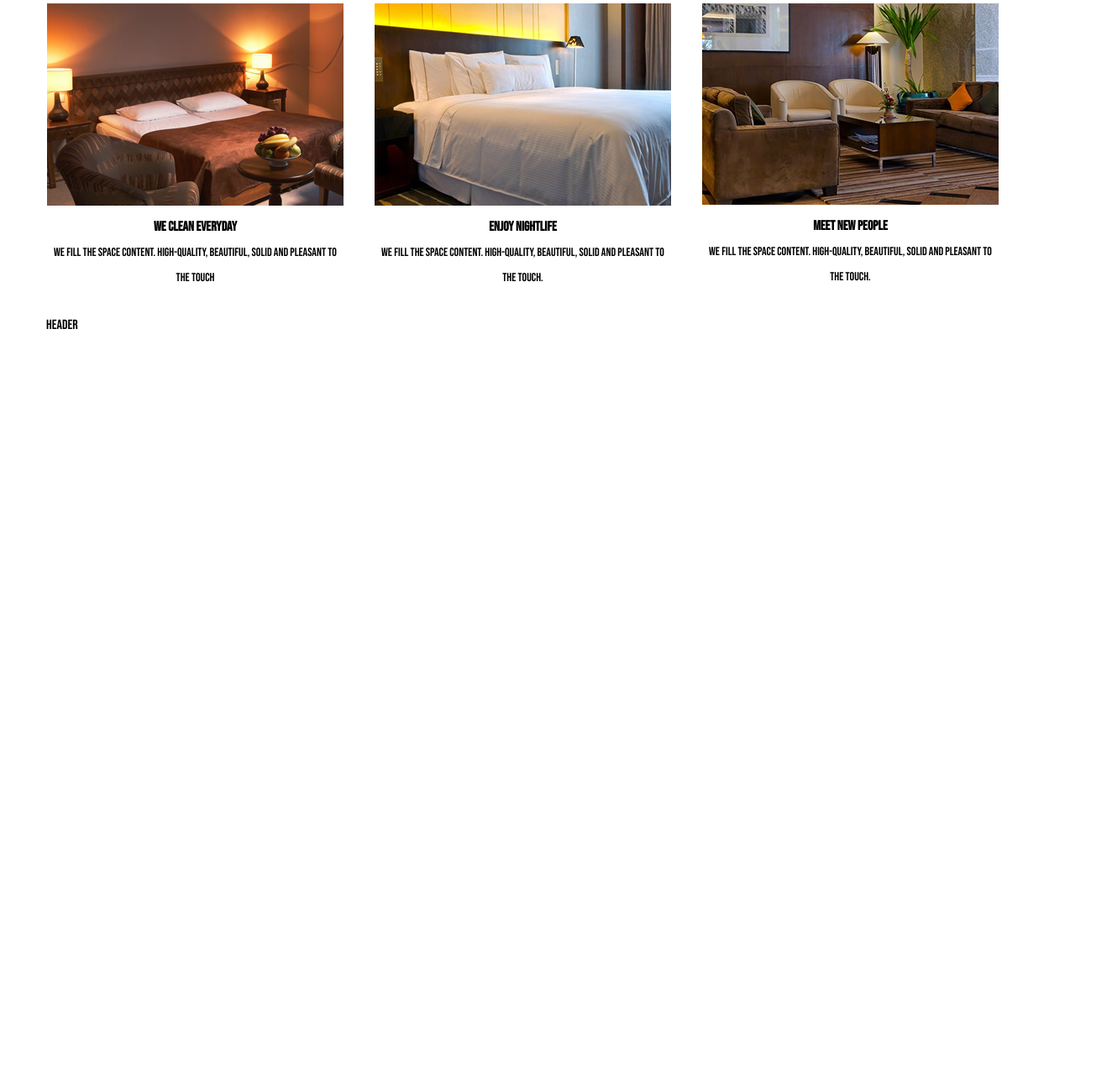
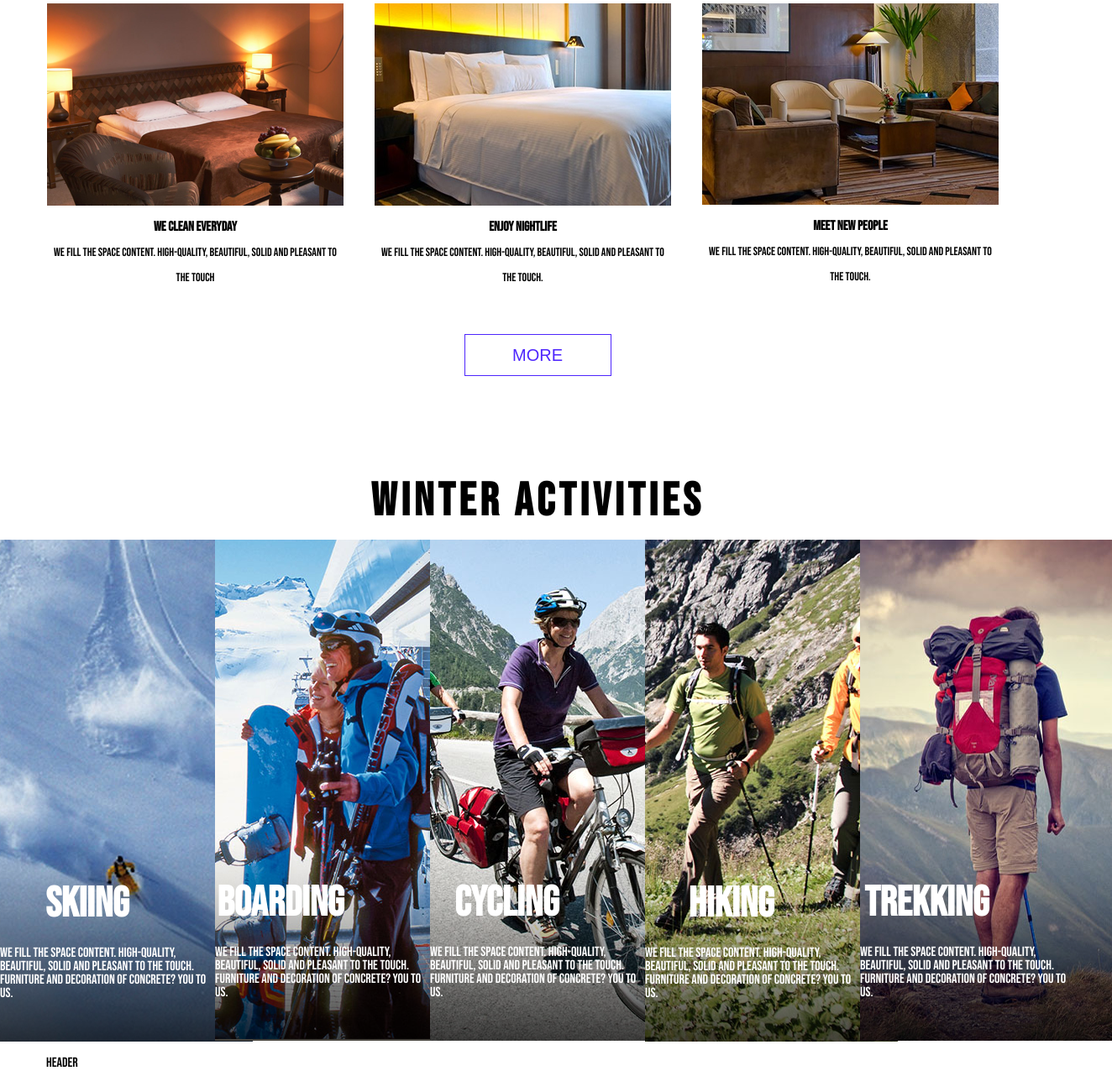
Before and after one commit to YuliiaBrakova/hotelproject, a plain HTML site: page index.html in a window 1280 px wide. Shown: the part 928-2210 px from the top of the page at 84% size, 1324 px wide, since content can reach past the window. Before the commit the page ends 1331 px from the top, so only its background shows below. Drawn offline with Linux system fonts and the light colour scheme.

Commit message:
add activities

```diff
--- a/index.html
+++ b/index.html
@@ -99,7 +99,7 @@
 			</div>
 		</div>
 
-				<div class="row">
+		<div class="row">
 			<div class="col-md-4">
 				<div class="hotel_list">
 					<div class="hotel_list_img">
@@ -134,6 +134,64 @@
 				</div>
 			</div>
 		</div>
+		<div class="row">
+			<div class="col-md-12">
+				<div class="btn_hotel">
+					<button type="submite"class="btn_hotel_list">MORE</button>
+				</div>
+			</div>
+		</div>
+	</div>
+
+	<div class="activities">
+		<div class="activities_list row">
+			<div class="col-md-12">
+				<h1>Winter activities</h1>
+			</div>
+		</div>
+
+		<div class="activities_list row">
+			<div class="col-md-2">
+				<div class="activities_img">
+					<img src="images/list(1).png" alt="">
+					<h3>Skiing</h3>
+					<p class="text">We fill the space content. High-quality, beautiful, solid and pleasant to the touch. Furniture and decoration of concrete? You to us.</p>
+				</div>
+
+			</div>
+			<div class="col-md-2">
+				<div class="activities_img">
+					<img src="images/list(2).png" alt="">
+					<h3>Boarding</h3>
+					<p class="text">We fill the space content. High-quality, beautiful, solid and pleasant to the touch. Furniture and decoration of concrete? You to us.</p>
+				</div>
+
+			</div>
+			<div class="col-md-2">
+				<div class="activities_img">
+					<img src="images/list(3).png" alt="">
+					<h3>Cycling</h3>
+					<p class="text">We fill the space content. High-quality, beautiful, solid and pleasant to the touch. Furniture and decoration of concrete? You to us.</p>
+				</div>
+
+			</div>
+			<div class="col-md-2">
+				<div class="activities_img">
+					<img src="images/list(4).png" alt="">
+					<h3>Hiking</h3>
+					<p class="text">We fill the space content. High-quality, beautiful, solid and pleasant to the touch. Furniture and decoration of concrete? You to us.</p>
+				</div>
+
+			</div>
+			<div class="col-md-2">
+				<div class="activities_img">
+					<img src="images/list(5).png" alt="">
+					<h3>Trekking</h3>
+					<p class="text">We fill the space content. High-quality, beautiful, solid and pleasant to the touch. Furniture and decoration of concrete? You to us.</p>
+				</div>
+			</div>
+		</div>
+
 	</div>
 </main>
 
--- a/style.css
+++ b/style.css
@@ -22,6 +22,10 @@ body{
 .row{
 	display: flex;
 	justify-content: space-between;
+	flex-wrap: wrap;
+}
+.col-md-2{
+	width: 20%;
 }
 .col-md-4{
 	width: 33.333%;
@@ -193,3 +197,47 @@ p{
 	font-size: 14px;
 	font-weight: thin;
 }
+.btn_hotel{
+	margin-top: 25px;
+	text-align: center;
+}
+.btn_hotel_list{
+
+	width: 175px;
+	height: 50px;
+	border: 1px solid #4e26fd;
+	text-align: center;
+	background-color: white;
+	font-size: 20px;
+	color: #4e26fd;
+}
+
+.activities{
+	margin-top: 35px;
+	width: 100%;
+}
+
+.activities_list{
+	margin-top: 30px;
+}
+.activities_img{
+	position: relative;
+	display: block;
+}
+ .text{
+	position: absolute;
+	bottom: 60px;
+	left: 0;
+	color: white;
+	font-size: 16px;
+	text-align: left;
+	line-height: 1;
+}
+h3{
+	position: absolute;
+	bottom: 160px;
+	color: white;
+	right: 40%;
+	font-size: 50px;
+	font-weight: bold;
+}
```
